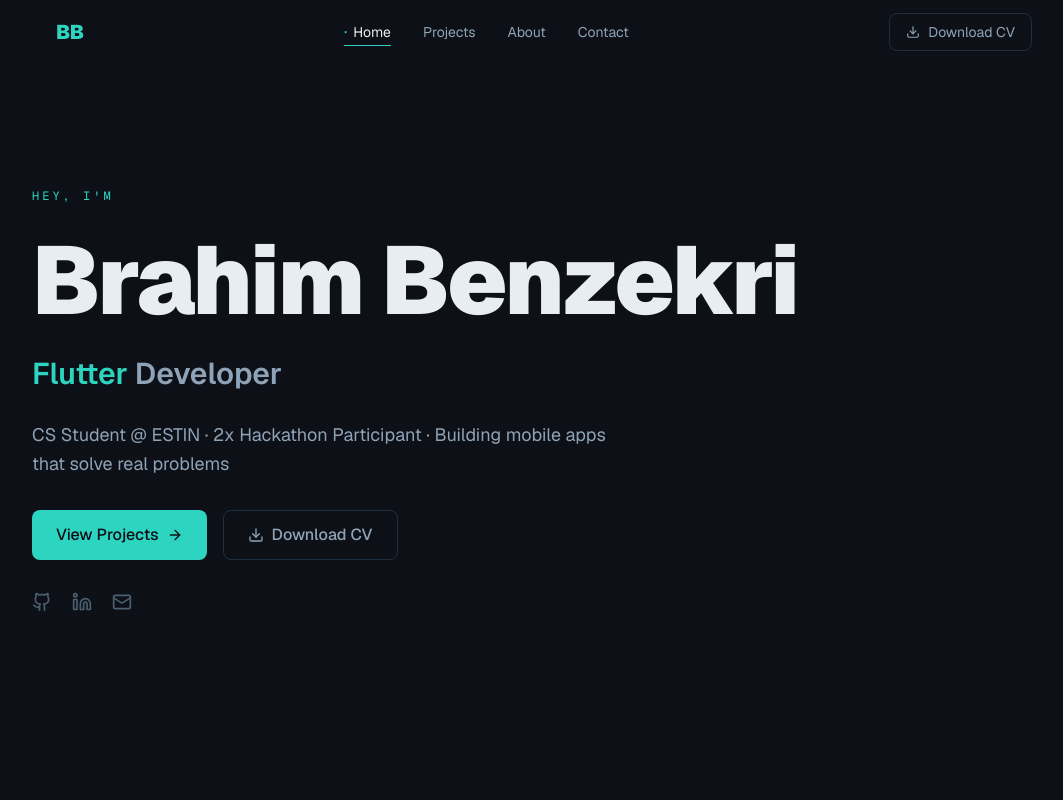
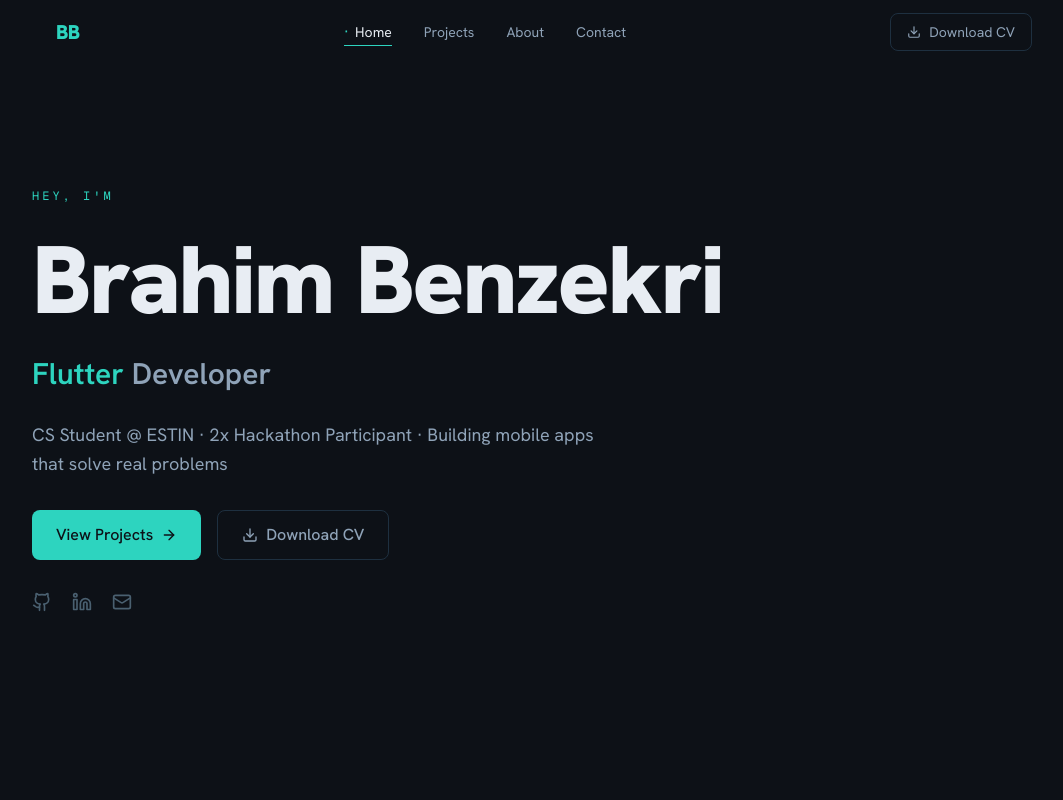
Before and after one commit to BrahimBenzekri/portfolio, a Next.js app: page / in a window 1280 px wide. Shown: the top 800 px of the page, without its empty margins (96-1159 px from the left). Built offline with nearby package versions, Linux system fonts and the light colour scheme.

Commit message:
Updated: font to Hanken Grotesk

```diff
--- a/src/app/layout.tsx
+++ b/src/app/layout.tsx
@@ -1,8 +1,13 @@
 import type { Metadata } from "next"
-import { GeistSans } from "geist/font/sans"
+import { Hanken_Grotesk } from "next/font/google"
 import { GeistMono } from "geist/font/mono"
 import "./globals.css"
 import { meta } from "@/data"
+
+const hankenGrotesk = Hanken_Grotesk({
+  subsets: ["latin"],
+  variable: "--font-hanken-grotesk",
+})
 
 export const metadata: Metadata = {
   title: {
@@ -25,7 +30,7 @@ export default function RootLayout({
   children: React.ReactNode
 }) {
   return (
-    <html lang="en" className={`${GeistSans.variable} ${GeistMono.variable}`}>
+    <html lang="en" className={`${hankenGrotesk.variable} ${GeistMono.variable}`}>
       <body className="bg-bg-primary text-text-primary font-sans antialiased">
         {children}
       </body>
--- a/tailwind.config.ts
+++ b/tailwind.config.ts
@@ -33,7 +33,7 @@ const config: Config = {
         glow: "var(--glow)",
       },
       fontFamily: {
-        sans: ["var(--font-geist-sans)"],
+        sans: ["var(--font-hanken-grotesk)"],
         mono: ["var(--font-geist-mono)"],
       },
       maxWidth: {
```
